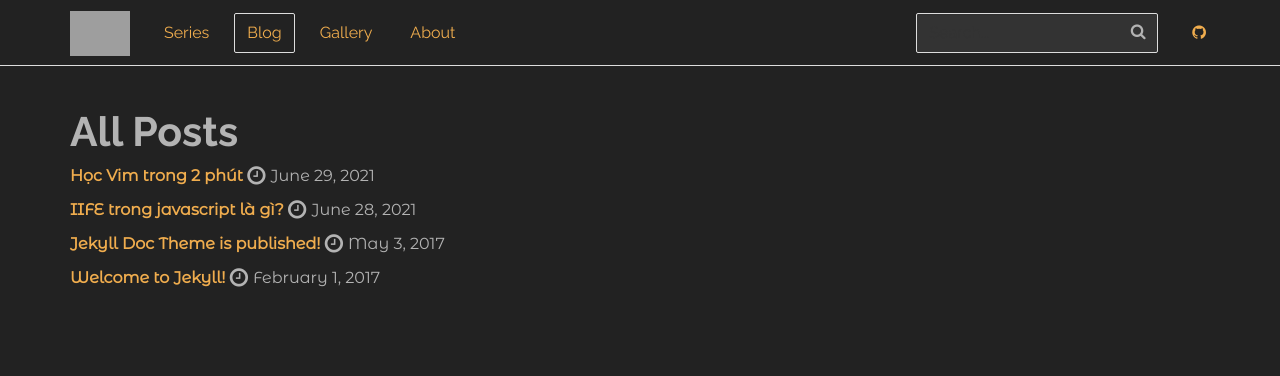
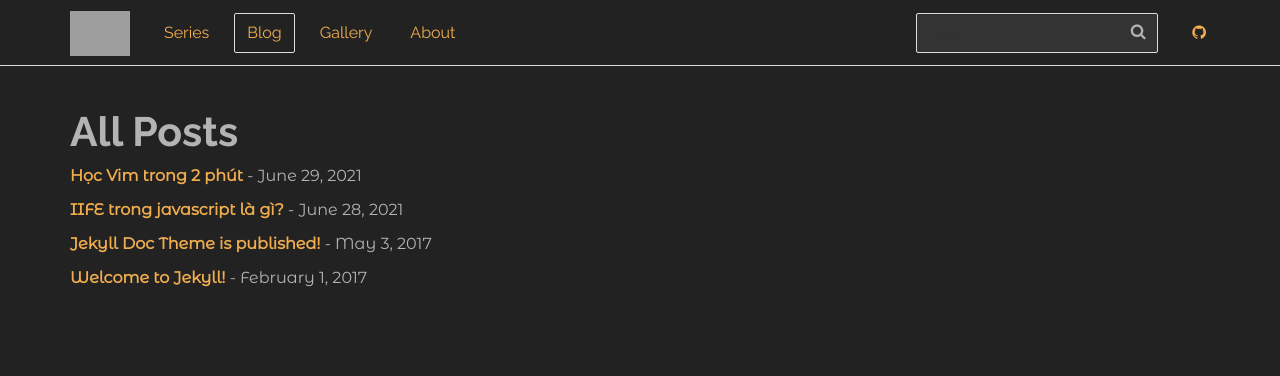
Before and after one commit to ngocnhan2003/ngocnhan2003.github.io, a Jekyll site: the page built from assets/allposts.html, in a window 1280 px wide. Shown: the top 376 px of the page. Built offline with Jekyll 4.4.1, drawn with Linux system fonts in a browser that asks for light colours; grey boxes are pictures that could not be loaded.

Commit message:
Update allposts.html

```diff
--- a/assets/allposts.html
+++ b/assets/allposts.html
@@ -11,7 +11,7 @@ permalink: allposts.html
     {% for page in site.posts %}
     <p>
       <strong><a href="{{ page.url | relative_url }}">{{ page.title }}</a></strong>
-      <span><i class="fa fa-clock-o fa-lg fa-icon"></i>{{ page.date | date: "%B %e, %Y" }}</span>
+      <span>- {{ page.date | date: "%B %e, %Y" }}</span>
     </p>
     {% endfor %}
   </div>
```
